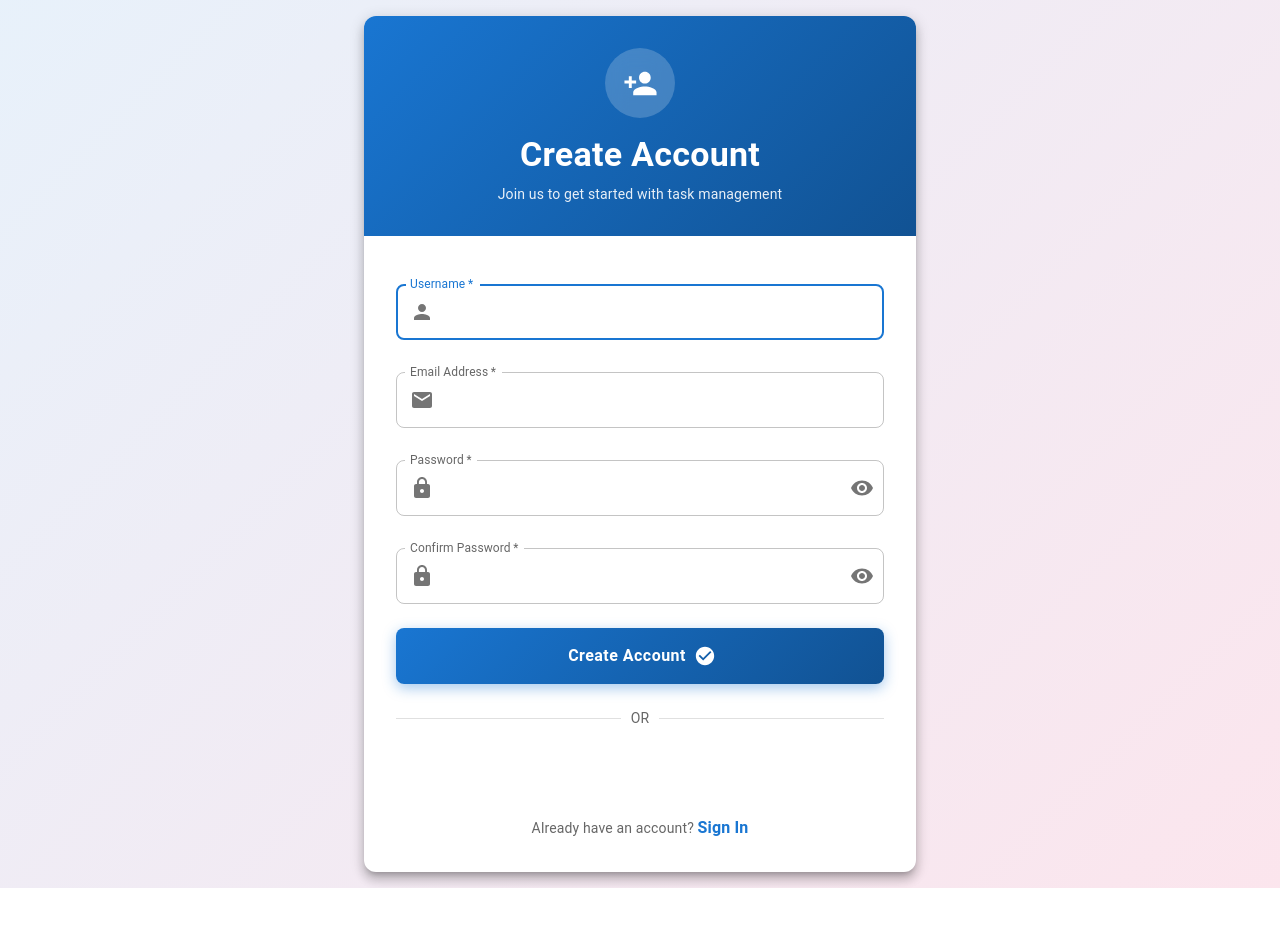
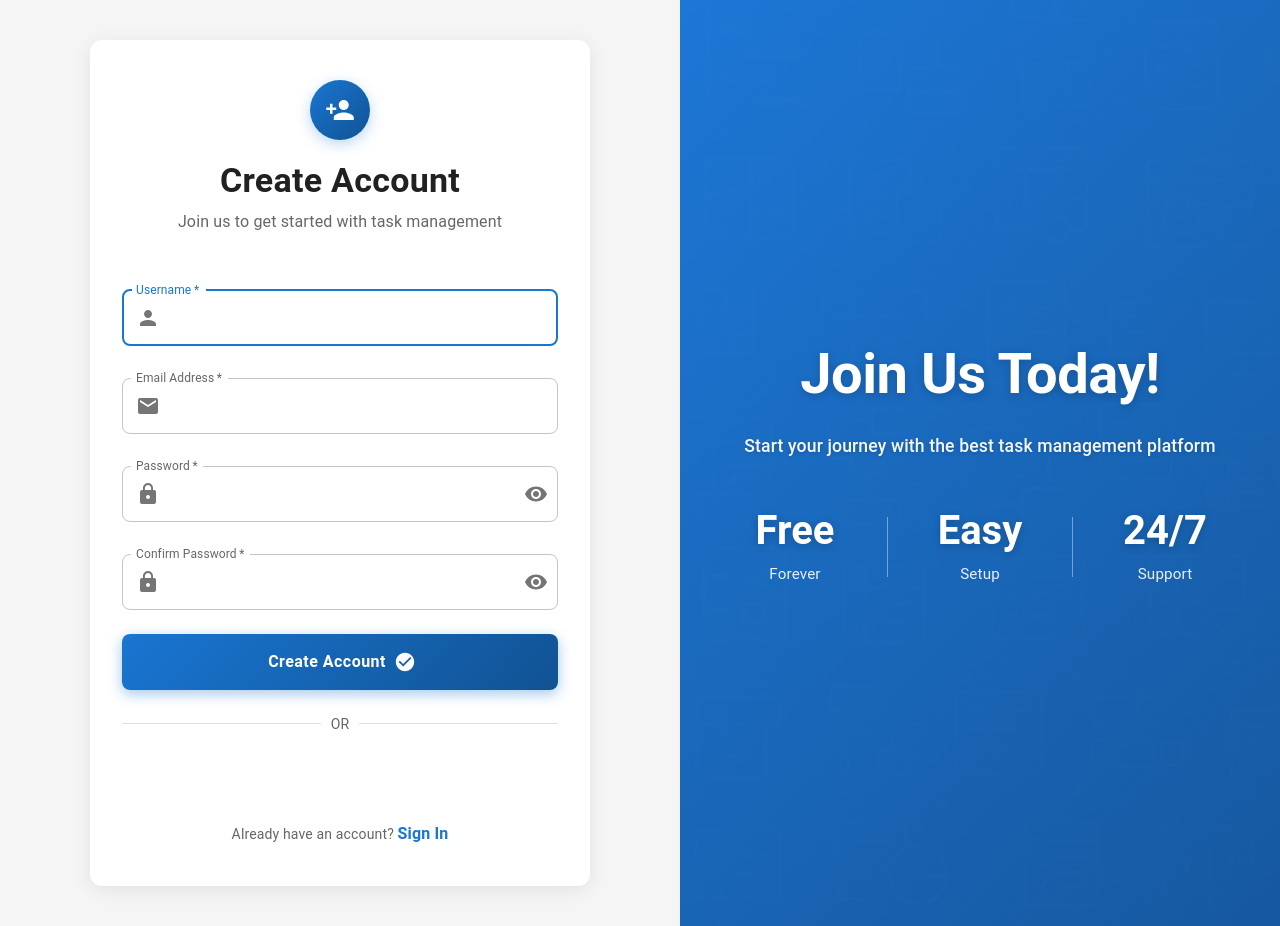
Before and after one commit to aniketverma11/Planora, a React (Create React App) app in the folder frontend/: page /signup in a window 1280 px wide. Before the commit the page ends 888 px from the top, so only its background shows below. Built offline with nearby package versions, Linux system fonts and the light colour scheme; no server answers.

Commit message:
Refactor code structure for improved readability and maintainability

```diff
--- a/frontend/src/components/Login.js
+++ b/frontend/src/components/Login.js
@@ -90,56 +90,70 @@ const Login = () => {
       sx={{
         minHeight: '100vh',
         display: 'flex',
+        background: '#f5f5f5',
+        '@media (max-width: 900px)': {
+          background: 'white',
+        },
+      }}
+    >
+      {/* Left Side - Login Form */}
+      <Box
+        sx={{
+          flex: 1,
+          display: 'flex',
           alignItems: 'center',
           justifyContent: 'center',
-        background: `linear-gradient(135deg, ${alpha(theme.palette.primary.main, 0.1)} 0%, ${alpha(theme.palette.secondary.main, 0.1)} 100%)`,
-        padding: 2,
+          padding: { xs: 2, sm: 3, md: 4, lg: 5 },
+          overflow: 'auto',
+          minHeight: '100vh',
         }}
       >
-      <Container component="main" maxWidth="sm">
+        <Box sx={{ width: '100%', maxWidth: 500, mx: 'auto' }}>
           <Paper
-          elevation={8}
+            elevation={0}
             sx={{
               borderRadius: 3,
               overflow: 'hidden',
               background: 'white',
+              boxShadow: {
+                xs: 'none',
+                md: '0 4px 20px rgba(0,0,0,0.08)',
+              },
             }}
           >
           {/* Header Section */}
           <Box
             sx={{
-              background: `linear-gradient(135deg, ${theme.palette.primary.main} 0%, ${theme.palette.primary.dark} 100%)`,
-              color: 'white',
-              py: 4,
-              px: 3,
+              py: 5,
+              px: 4,
               textAlign: 'center',
             }}
           >
             <Box
               sx={{
-                width: 70,
-                height: 70,
+                width: 60,
+                height: 60,
                 borderRadius: '50%',
-                background: alpha('#fff', 0.2),
+                background: `linear-gradient(135deg, ${theme.palette.primary.main} 0%, ${theme.palette.primary.dark} 100%)`,
                 display: 'flex',
                 alignItems: 'center',
                 justifyContent: 'center',
-                margin: '0 auto 16px',
-                backdropFilter: 'blur(10px)',
+                margin: '0 auto 20px',
+                boxShadow: `0 4px 14px ${alpha(theme.palette.primary.main, 0.3)}`,
               }}
             >
-              <LoginIcon sx={{ fontSize: 35 }} />
+              <LoginIcon sx={{ fontSize: 30, color: 'white' }} />
             </Box>
-            <Typography component="h1" variant="h4" fontWeight={600}>
+            <Typography component="h1" variant="h4" fontWeight={700} color="text.primary">
               Welcome Back
             </Typography>
-            <Typography variant="body2" sx={{ mt: 1, opacity: 0.9 }}>
+            <Typography variant="body1" color="text.secondary" sx={{ mt: 1 }}>
               Sign in to continue to your account
             </Typography>
           </Box>
 
           {/* Form Section */}
-          <Box sx={{ px: 4, py: 4 }}>
+          <Box sx={{ px: 4, pb: 5 }}>
             {error && (
               <Alert
                 severity="error"
@@ -291,7 +305,178 @@ const Login = () => {
             </Box>
           </Box>
         </Paper>
-      </Container>
+      </Box>
+    </Box>
+
+    {/* Right Side - Image */}
+    <Box
+      sx={{
+        flex: 1,
+        display: { xs: 'none', md: 'flex' },
+        position: 'relative',
+        overflow: 'hidden',
+        alignItems: 'center',
+        justifyContent: 'center',
+      }}
+    >
+      {/* Background Image */}
+      <Box
+        component="img"
+        src="/login-image.png"
+        alt="Login illustration"
+        sx={{
+          position: 'absolute',
+          top: 0,
+          left: 0,
+          width: '100%',
+          height: '100%',
+          objectFit: 'cover',
+        }}
+      />
+
+      {/* Overlay with content */}
+      <Box
+        sx={{
+          position: 'absolute',
+          top: 0,
+          left: 0,
+          right: 0,
+          bottom: 0,
+          background: `linear-gradient(135deg, ${alpha(theme.palette.primary.main, 0.85)} 0%, ${alpha(theme.palette.primary.dark, 0.85)} 100%)`,
+          display: 'flex',
+          flexDirection: 'column',
+          alignItems: 'center',
+          justifyContent: 'center',
+          color: 'white',
+          padding: 6,
+          textAlign: 'center',
+          zIndex: 1,
+        }}
+      >
+        <Typography
+          variant="h2"
+          fontWeight={700}
+          sx={{
+            mb: 3,
+            fontSize: { md: '3rem', lg: '3.5rem' },
+            textShadow: '0 2px 10px rgba(0,0,0,0.2)',
+          }}
+        >
+          Welcome Back!
+        </Typography>
+        <Typography
+          variant="h6"
+          sx={{
+            mb: 6,
+            maxWidth: 550,
+            opacity: 0.95,
+            fontSize: '1.1rem',
+            lineHeight: 1.6,
+            textShadow: '0 1px 5px rgba(0,0,0,0.2)',
+          }}
+        >
+          Manage your tasks efficiently with our powerful project management tool
+        </Typography>
+        <Box
+          sx={{
+            display: 'flex',
+            gap: 4,
+            alignItems: 'center',
+            justifyContent: 'center',
+            flexWrap: 'wrap',
+          }}
+        >
+          <Box sx={{ textAlign: 'center', minWidth: 120 }}>
+            <Typography
+              variant="h3"
+              fontWeight={700}
+              sx={{
+                fontSize: '2.5rem',
+                mb: 1,
+                textShadow: '0 2px 8px rgba(0,0,0,0.2)',
+              }}
+            >
+              1000+
+            </Typography>
+            <Typography
+              variant="body1"
+              sx={{
+                fontSize: '0.95rem',
+                opacity: 0.9,
+              }}
+            >
+              Active Users
+            </Typography>
+          </Box>
+
+          <Divider
+            orientation="vertical"
+            flexItem
+            sx={{
+              borderColor: 'rgba(255,255,255,0.4)',
+              height: 60,
+              alignSelf: 'center',
+            }}
+          />
+
+          <Box sx={{ textAlign: 'center', minWidth: 120 }}>
+            <Typography
+              variant="h3"
+              fontWeight={700}
+              sx={{
+                fontSize: '2.5rem',
+                mb: 1,
+                textShadow: '0 2px 8px rgba(0,0,0,0.2)',
+              }}
+            >
+              5000+
+            </Typography>
+            <Typography
+              variant="body1"
+              sx={{
+                fontSize: '0.95rem',
+                opacity: 0.9,
+              }}
+            >
+              Projects
+            </Typography>
+          </Box>
+
+          <Divider
+            orientation="vertical"
+            flexItem
+            sx={{
+              borderColor: 'rgba(255,255,255,0.4)',
+              height: 60,
+              alignSelf: 'center',
+            }}
+          />
+
+          <Box sx={{ textAlign: 'center', minWidth: 120 }}>
+            <Typography
+              variant="h3"
+              fontWeight={700}
+              sx={{
+                fontSize: '2.5rem',
+                mb: 1,
+                textShadow: '0 2px 8px rgba(0,0,0,0.2)',
+              }}
+            >
+              99%
+            </Typography>
+            <Typography
+              variant="body1"
+              sx={{
+                fontSize: '0.95rem',
+                opacity: 0.9,
+              }}
+            >
+              Satisfaction
+            </Typography>
+          </Box>
+        </Box>
+      </Box>
+    </Box>
   </Box>
   );
 };
--- a/frontend/src/components/SignUp.js
+++ b/frontend/src/components/SignUp.js
@@ -113,56 +113,70 @@ const SignUp = () => {
       sx={{
         minHeight: '100vh',
         display: 'flex',
+        background: '#f5f5f5',
+        '@media (max-width: 900px)': {
+          background: 'white',
+        },
+      }}
+    >
+      {/* Left Side - SignUp Form */}
+      <Box
+        sx={{
+          flex: 1,
+          display: 'flex',
           alignItems: 'center',
           justifyContent: 'center',
-        background: `linear-gradient(135deg, ${alpha(theme.palette.primary.main, 0.1)} 0%, ${alpha(theme.palette.secondary.main, 0.1)} 100%)`,
-        padding: 2,
+          padding: { xs: 2, sm: 3, md: 4, lg: 5 },
+          overflow: 'auto',
+          minHeight: '100vh',
         }}
       >
-      <Container component="main" maxWidth="sm">
+        <Box sx={{ width: '100%', maxWidth: 500, mx: 'auto' }}>
           <Paper
-          elevation={8}
+            elevation={0}
             sx={{
               borderRadius: 3,
               overflow: 'hidden',
               background: 'white',
+              boxShadow: {
+                xs: 'none',
+                md: '0 4px 20px rgba(0,0,0,0.08)',
+              },
             }}
           >
           {/* Header Section */}
           <Box
             sx={{
-              background: `linear-gradient(135deg, ${theme.palette.primary.main} 0%, ${theme.palette.primary.dark} 100%)`,
-              color: 'white',
-              py: 4,
-              px: 3,
+              py: 5,
+              px: 4,
               textAlign: 'center',
             }}
           >
             <Box
               sx={{
-                width: 70,
-                height: 70,
+                width: 60,
+                height: 60,
                 borderRadius: '50%',
-                background: alpha('#fff', 0.2),
+                background: `linear-gradient(135deg, ${theme.palette.primary.main} 0%, ${theme.palette.primary.dark} 100%)`,
                 display: 'flex',
                 alignItems: 'center',
                 justifyContent: 'center',
-                margin: '0 auto 16px',
-                backdropFilter: 'blur(10px)',
+                margin: '0 auto 20px',
+                boxShadow: `0 4px 14px ${alpha(theme.palette.primary.main, 0.3)}`,
               }}
             >
-              <PersonAddIcon sx={{ fontSize: 35 }} />
+              <PersonAddIcon sx={{ fontSize: 30, color: 'white' }} />
             </Box>
-            <Typography component="h1" variant="h4" fontWeight={600}>
+            <Typography component="h1" variant="h4" fontWeight={700} color="text.primary">
               Create Account
             </Typography>
-            <Typography variant="body2" sx={{ mt: 1, opacity: 0.9 }}>
+            <Typography variant="body1" color="text.secondary" sx={{ mt: 1 }}>
               Join us to get started with task management
             </Typography>
           </Box>
 
           {/* Form Section */}
-          <Box sx={{ px: 4, py: 4 }}>
+          <Box sx={{ px: 4, pb: 5 }}>
             {error && (
               <Alert
                 severity="error"
@@ -401,7 +415,178 @@ const SignUp = () => {
             </Box>
           </Box>
         </Paper>
-      </Container>
+      </Box>
+    </Box>
+
+    {/* Right Side - Image */}
+    <Box
+      sx={{
+        flex: 1,
+        display: { xs: 'none', md: 'flex' },
+        position: 'relative',
+        overflow: 'hidden',
+        alignItems: 'center',
+        justifyContent: 'center',
+      }}
+    >
+      {/* Background Image */}
+      <Box
+        component="img"
+        src="/login-image.png"
+        alt="Sign up illustration"
+        sx={{
+          position: 'absolute',
+          top: 0,
+          left: 0,
+          width: '100%',
+          height: '100%',
+          objectFit: 'cover',
+        }}
+      />
+
+      {/* Overlay with content */}
+      <Box
+        sx={{
+          position: 'absolute',
+          top: 0,
+          left: 0,
+          right: 0,
+          bottom: 0,
+          background: `linear-gradient(135deg, ${alpha(theme.palette.primary.main, 0.85)} 0%, ${alpha(theme.palette.primary.dark, 0.85)} 100%)`,
+          display: 'flex',
+          flexDirection: 'column',
+          alignItems: 'center',
+          justifyContent: 'center',
+          color: 'white',
+          padding: 6,
+          textAlign: 'center',
+          zIndex: 1,
+        }}
+      >
+        <Typography
+          variant="h2"
+          fontWeight={700}
+          sx={{
+            mb: 3,
+            fontSize: { md: '3rem', lg: '3.5rem' },
+            textShadow: '0 2px 10px rgba(0,0,0,0.2)',
+          }}
+        >
+          Join Us Today!
+        </Typography>
+        <Typography
+          variant="h6"
+          sx={{
+            mb: 6,
+            maxWidth: 550,
+            opacity: 0.95,
+            fontSize: '1.1rem',
+            lineHeight: 1.6,
+            textShadow: '0 1px 5px rgba(0,0,0,0.2)',
+          }}
+        >
+          Start your journey with the best task management platform
+        </Typography>
+        <Box
+          sx={{
+            display: 'flex',
+            gap: 4,
+            alignItems: 'center',
+            justifyContent: 'center',
+            flexWrap: 'wrap',
+          }}
+        >
+          <Box sx={{ textAlign: 'center', minWidth: 120 }}>
+            <Typography
+              variant="h3"
+              fontWeight={700}
+              sx={{
+                fontSize: '2.5rem',
+                mb: 1,
+                textShadow: '0 2px 8px rgba(0,0,0,0.2)',
+              }}
+            >
+              Free
+            </Typography>
+            <Typography
+              variant="body1"
+              sx={{
+                fontSize: '0.95rem',
+                opacity: 0.9,
+              }}
+            >
+              Forever
+            </Typography>
+          </Box>
+
+          <Divider
+            orientation="vertical"
+            flexItem
+            sx={{
+              borderColor: 'rgba(255,255,255,0.4)',
+              height: 60,
+              alignSelf: 'center',
+            }}
+          />
+
+          <Box sx={{ textAlign: 'center', minWidth: 120 }}>
+            <Typography
+              variant="h3"
+              fontWeight={700}
+              sx={{
+                fontSize: '2.5rem',
+                mb: 1,
+                textShadow: '0 2px 8px rgba(0,0,0,0.2)',
+              }}
+            >
+              Easy
+            </Typography>
+            <Typography
+              variant="body1"
+              sx={{
+                fontSize: '0.95rem',
+                opacity: 0.9,
+              }}
+            >
+              Setup
+            </Typography>
+          </Box>
+
+          <Divider
+            orientation="vertical"
+            flexItem
+            sx={{
+              borderColor: 'rgba(255,255,255,0.4)',
+              height: 60,
+              alignSelf: 'center',
+            }}
+          />
+
+          <Box sx={{ textAlign: 'center', minWidth: 120 }}>
+            <Typography
+              variant="h3"
+              fontWeight={700}
+              sx={{
+                fontSize: '2.5rem',
+                mb: 1,
+                textShadow: '0 2px 8px rgba(0,0,0,0.2)',
+              }}
+            >
+              24/7
+            </Typography>
+            <Typography
+              variant="body1"
+              sx={{
+                fontSize: '0.95rem',
+                opacity: 0.9,
+              }}
+            >
+              Support
+            </Typography>
+          </Box>
+        </Box>
+      </Box>
+    </Box>
   </Box>
   );
 };
```
Also changed, not shown: frontend/public/file_000000007f10622faddb19ee827005dd.png (added), frontend/public/login-image.png (added). Lines whose indentation alone changed are shown as unchanged.
